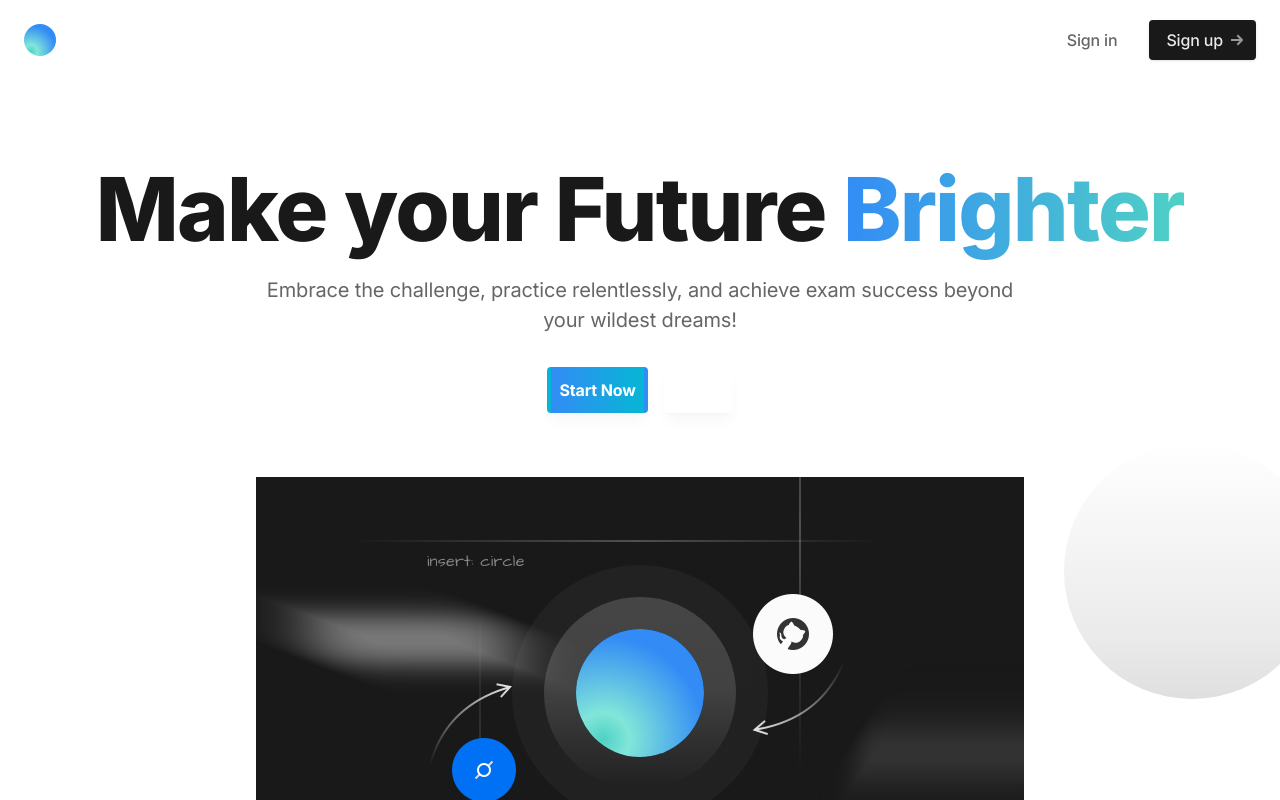
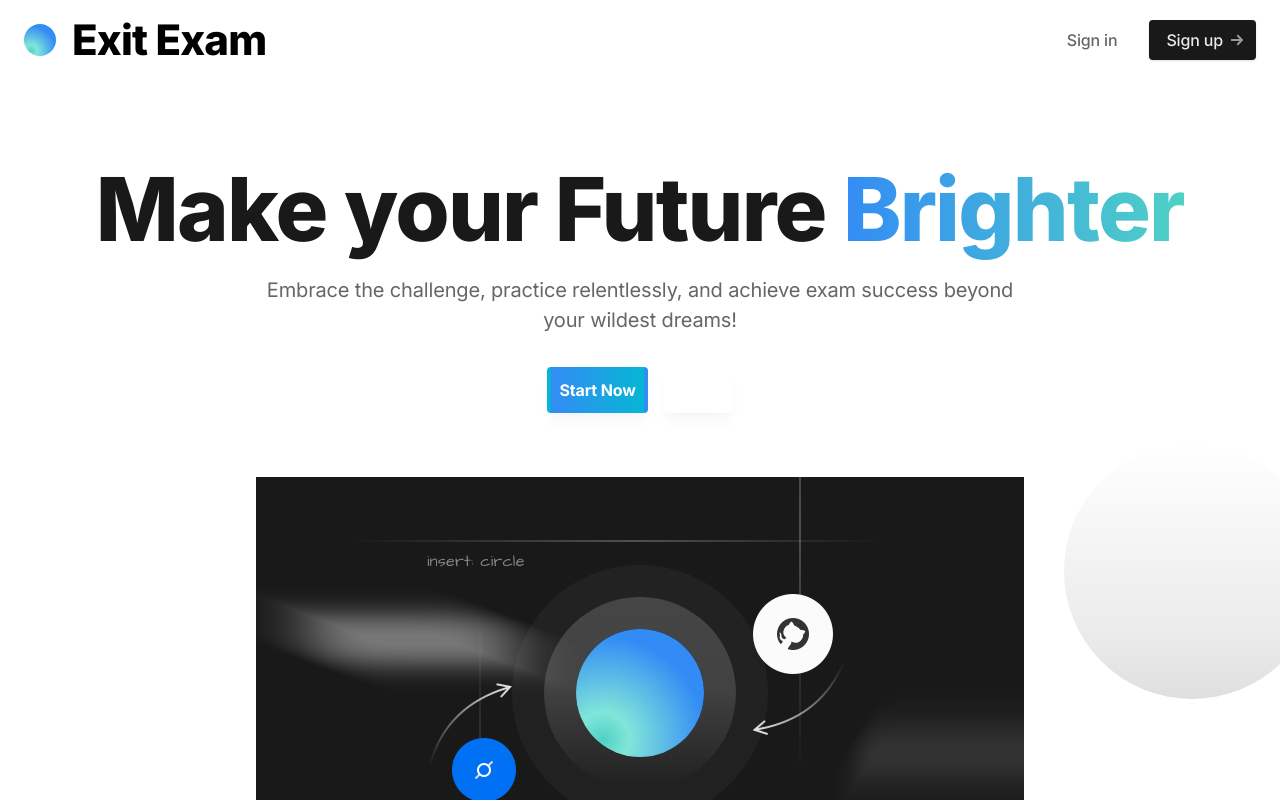
Before and after one commit to super-mela/practice-exit-exam, a Next.js app: page / in a window 1280 px wide. Shown: the top 800 px of the page. Built offline with nearby package versions, Linux system fonts and the light colour scheme.

Commit message:
bubble ilustration and brand name

```diff
--- a/components/Layout/index.js
+++ b/components/Layout/index.js
@@ -6,8 +6,8 @@ import Header from '../Header';
 const Layout = ({ children }) => {
   return (
     <Fragment>
-      <Header />
-      <main>{children}</main>
+      {/* <Header /> */}
+      <main className='pt-32'>{children}</main>
     </Fragment>
   );
 };
--- a/components/Main/index.js
+++ b/components/Main/index.js
@@ -114,7 +114,23 @@ const Main = ({ startQuiz }) => {
   if (offline) return <Offline />;
 
   return (
-    <div className='container'>
+    <div className='container md:mt-20 md:mb-20 pb-20'>
+      {/* Illustration behind hero content */}
+      <div className="absolute left-1/2 transform -translate-x-1/2 bottom-0 pointer-events-none -z-1" aria-hidden="true">
+        <svg width="1360" height="578" viewBox="0 0 1360 578" xmlns="http://www.w3.org/2000/svg">
+          <defs>
+            <linearGradient x1="50%" y1="0%" x2="50%" y2="100%" id="illustration-01">
+              <stop stopColor="#FFF" offset="0%" />
+              <stop stopColor="#EAEAEA" offset="77.402%" />
+              <stop stopColor="#DFDFDF" offset="100%" />
+            </linearGradient>
+          </defs>
+          <g fill="url(#illustration-01)" fillRule="evenodd">
+            <circle cx="1232" cy="128" r="128" />
+            <circle cx="145" cy="513" r="64" />
+          </g>
+        </svg>
+      </div>
       <Item>
         <Item.Content>
           <Item.Header>
--- a/components/hero.tsx
+++ b/components/hero.tsx
@@ -23,7 +23,7 @@ export default function Hero() {
         </svg>
       </div>
 
-      <div className="max-w-screen-2xl mx-auto px-4 sm:px-6">
+      <div className="max-w-6xl mx-auto px-4 sm:px-6">
 
         {/* Hero content */}
         <div className="pt-32 pb-12 md:pt-40 md:pb-20">
--- a/components/ui/footer.tsx
+++ b/components/ui/footer.tsx
@@ -3,7 +3,7 @@ import Logo from './logo'
 export default function Footer() {
   return (
     <footer>
-      <div className="max-w-6xl mx-auto px-4 sm:px-6">
+      <div className="max-w-full mx-auto px-4 sm:px-6">
 
         {/* Top area: Blocks */}
         <div className="grid sm:grid-cols-12 gap-8 py-8 md:py-12 border-t border-gray-200">
@@ -88,7 +88,8 @@ export default function Footer() {
         </div>
 
         {/* Bottom area */}
-        <div className="md:flex md:items-center md:justify-between py-4 md:py-8 border-t border-gray-200">
+        <div className='border-t border-gray-200 max-w-full flex justify-center'>
+          <div className="md:flex md:items-center md:justify-between py-4 md:py-8 ">
 
             {/* Social as */}
             <ul className="flex mb-4 md:order-1 md:ml-4 md:mb-0">
@@ -119,6 +120,7 @@ export default function Footer() {
             <div className="text-sm text-gray-600 mr-4">&copy; Ethiopractice.com. All rights reserved.</div>
 
           </div>
+        </div>
 
       </div>
     </footer>
--- a/components/ui/logo.tsx
+++ b/components/ui/logo.tsx
@@ -2,8 +2,8 @@ import Link from 'next/link'
 
 export default function Logo() {
   return (
-    <Link href="/" className="block" aria-label="Cruip">
-      <svg className="w-8 h-8" viewBox="0 0 32 32" xmlns="http://www.w3.org/2000/svg">
+    <Link href="/" className="block flex items-center" aria-label="Cruip">
+      <svg className="w-8 h-8 mr-4" viewBox="0 0 32 32" xmlns="http://www.w3.org/2000/svg">
         <defs>
           <radialGradient cx="21.152%" cy="86.063%" fx="21.152%" fy="86.063%" r="79.941%" id="footer-logo">
             <stop stopColor="#4FD1C5" offset="0%" />
@@ -13,6 +13,9 @@ export default function Logo() {
         </defs>
         <rect width="32" height="32" rx="16" fill="url(#footer-logo)" fillRule="nonzero" />
       </svg>
+      <h2 className="h2 m-0 text-black">
+        Exit Exam
+      </h2>
     </Link>
   )
 }
```
Lines whose indentation alone changed are shown as unchanged.
